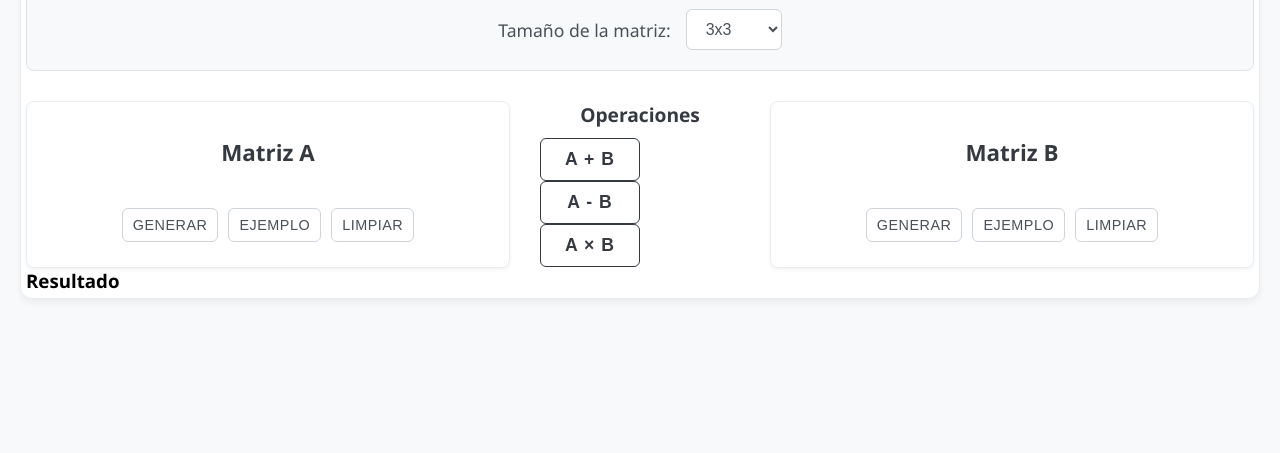
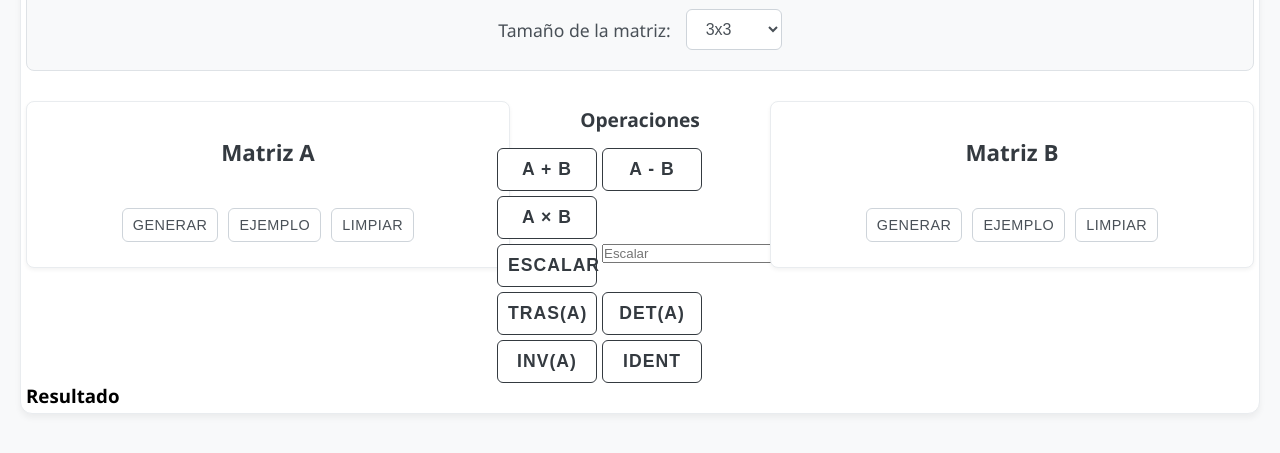
Before and after one commit to ErickMDR/Proyecto1_Clientes, a plain HTML site: page index.html in a window 1280 px wide. Shown: the part 103-556 px from the top of the page. Drawn offline with Linux system fonts and the light colour scheme; a script that the page names is missing.

Commit message:
feat: Se añadieron todos los botones de operaciones

```diff
--- a/index.html
+++ b/index.html
@@ -35,11 +35,20 @@
                 </div>
             </div>
 
-            <div class="operation-panel">
+            <div class="operations-panel">
                 <h3 class="operations-title">Operaciones</h3>
                 <button class="operation-btn" onclick="performOperation('add')">A + B</button>
                 <button class="operation-btn" onclick="performOperation('subtract')">A - B</button>
                 <button class="operation-btn" onclick="performOperation('multiply')">A × B</button>
+                <div style="visibility:hidden;"></div>
+                <button class="operation-btn" onclick="performScalarMultiplication()">Escalar</button>
+                <input id="scalarInput" type="number" class="scalar-input" placeholder="Escalar" />
+
+                <button class="operation-btn" onclick="transposeMatrix()">Tras(A)</button>
+                <button class="operation-btn" onclick="calculateDeterminant()">Det(A)</button>
+                <button class="operation-btn" onclick="calculateInverse()">Inv(A)</button>
+                <button class="operation-btn" onclick="showIdentityMatrix()">Ident</button>
+
             </div>
 
             <div class="matrix-section">
```
